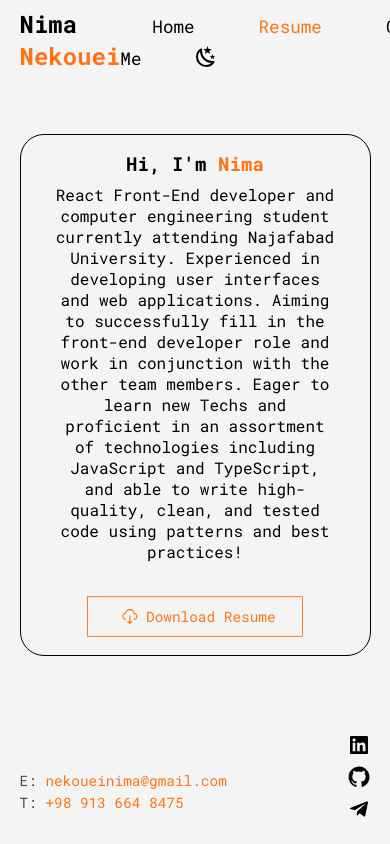
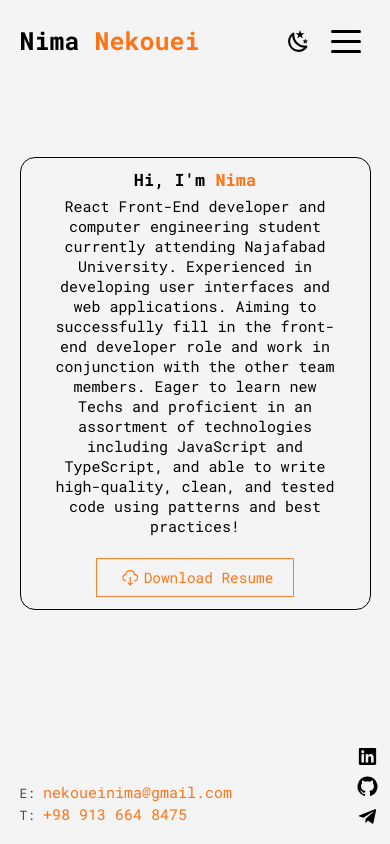
Before and after one commit to nima-ca/portfolio, a Next.js app: page /resume in a window 390 px wide. Built offline with nearby package versions, Linux system fonts and the light colour scheme.

Commit message:
[Feat]: add hamber menu and refactor styling

```diff
--- a/pages/_app.tsx
+++ b/pages/_app.tsx
@@ -1,11 +1,6 @@
-import { Roboto_Mono } from "@next/font/google";
 import "../styles/globals.scss";
 import type { AppProps } from "next/app";
 import Layout from "../src/components/layout/Layout";
-
-const robotoMono = Roboto_Mono({
-  weight: ["400", "700"],
-});
 
 export default function App({ Component, pageProps }: AppProps) {
   return (
--- a/src/components/ColorMode/ColorMode.module.scss
+++ b/src/components/ColorMode/ColorMode.module.scss
@@ -2,14 +2,20 @@
   margin: 0 0 0 2rem;
   input {
     opacity: 0;
+    &:hover {
+      cursor: pointer;
+    }
   }
 
   label {
-    margin-left: -1.5rem;
-    cursor: pointer;
+    &:hover {
+      cursor: pointer;
+    }
+    margin-left: -1rem;
     svg {
+      cursor: pointer;
       margin-bottom: -0.25rem;
-      scale: 1;
+      font-size: 2.5rem;
     }
   }
 }
--- a/src/components/layout/Footer/Footer.module.scss
+++ b/src/components/layout/Footer/Footer.module.scss
@@ -11,10 +11,11 @@
   }
 
   .social {
-    width: 7rem;
+    width: 13rem;
     display: flex;
     justify-content: space-between;
     a {
+      font-size: 2.3rem;
       transition: all 0.2s ease-in-out;
       &:hover {
         color: var(--color-accent);
@@ -31,6 +32,7 @@
 
     a {
       color: var(--color-accent);
+      font-size: 1.5rem;
     }
 
     & > div:first-of-type {
@@ -39,6 +41,7 @@
 
     span {
       opacity: 0.7;
+      font-size: 1.3rem;
     }
 
     svg {
--- a/src/components/layout/Header/Navbar.module.scss
+++ b/src/components/layout/Header/Navbar.module.scss
@@ -1,7 +1,7 @@
 .header {
   @include center;
   width: 100%;
-  height: 5rem;
+  height: 8rem;
 }
 
 .navbar {
@@ -10,17 +10,24 @@
   justify-content: space-between;
   width: 90%;
 
+  & > div {
+    @include center;
+  }
+
   h3 {
-    font-size: 1.5rem;
+    font-size: 2.5rem;
     text-transform: capitalize;
     span {
       color: var(--color-accent);
     }
   }
-  ul {
+  .mobileNav {
+    display: none;
+  }
+  .desktopNav {
     li {
-      font-size: 1.1rem;
-      margin: 0 2rem;
+      font-size: 1.7rem;
+      margin: 0 3rem;
 
       position: relative;
       transition: color 0.2s ease-in-out;
@@ -32,6 +39,165 @@
   }
 }
 
+@media screen and (max-width: 768px) {
+  .navbar {
+    & > div {
+      flex-direction: row-reverse;
+
+      svg {
+        margin: 0.5rem 2rem 0 2rem;
+      }
+    }
+  }
+  .desktopNav {
+    display: none;
+  }
+  .mobileNav {
+    position: relative;
+    display: block !important;
+    margin-bottom: -0.7rem;
+
+    &--list {
+      height: 0;
+      overflow: hidden;
+      background-color: var(--color-primary);
+      display: flex;
+      position: absolute;
+      flex-direction: column;
+      font-size: 1.4rem;
+      left: -10rem;
+      top: 4rem;
+      width: 15rem;
+      @include center;
+      li {
+        width: 10rem;
+        opacity: 0;
+        margin-bottom: 0.5rem;
+      }
+
+      &.is-active {
+        animation: slide 0.3s forwards;
+
+        li {
+          animation: opacity 0.5s forwards;
+        }
+      }
+    }
+  }
+}
+
+@keyframes slide {
+  0% {
+    height: 0;
+  }
+  100% {
+    border: 1px solid var(--color-font);
+    height: 10rem;
+  }
+}
+@keyframes opacity {
+  from {
+    opacity: 0;
+  }
+  to {
+    opacity: 1;
+  }
+}
+
 .active {
   color: var(--color-accent);
 }
+
+.hamburger {
+  display: inline-block;
+  cursor: pointer;
+  transition-property: opacity, filter;
+  transition-duration: 0.15s;
+  transition-timing-function: linear;
+  font: inherit;
+  color: inherit;
+  text-transform: none;
+  background-color: transparent;
+  border: 0;
+  margin: 0;
+  overflow: visible;
+}
+.hamburger:hover {
+  opacity: 0.7;
+}
+.hamburger.is-active:hover {
+  opacity: 0.7;
+}
+.hamburger.is-active .hamburger-inner,
+.hamburger.is-active .hamburger-inner::before,
+.hamburger.is-active .hamburger-inner::after {
+  background-color: var(--color-font);
+}
+
+.hamburger-box {
+  width: 40px;
+  height: 24px;
+  display: inline-block;
+  position: relative;
+}
+
+.hamburger-inner {
+  display: block;
+  top: 50%;
+  margin-top: -2px;
+}
+.hamburger-inner,
+.hamburger-inner::before,
+.hamburger-inner::after {
+  width: 30px;
+  height: 3.5px;
+  background-color: var(--color-font);
+  border-radius: 4px;
+  position: absolute;
+  transition-property: transform;
+  transition-duration: 0.15s;
+  transition-timing-function: ease;
+}
+.hamburger-inner::before,
+.hamburger-inner::after {
+  content: "";
+  display: block;
+}
+.hamburger-inner::before {
+  top: -10px;
+}
+.hamburger-inner::after {
+  bottom: -10px;
+}
+
+/*
+     * Spin
+     */
+.hamburger--spin .hamburger-inner {
+  transition-duration: 0.22s;
+  transition-timing-function: cubic-bezier(0.55, 0.055, 0.675, 0.19);
+}
+.hamburger--spin .hamburger-inner::before {
+  transition: top 0.1s 0.25s ease-in, opacity 0.1s ease-in;
+}
+.hamburger--spin .hamburger-inner::after {
+  transition: bottom 0.1s 0.25s ease-in,
+    transform 0.22s cubic-bezier(0.55, 0.055, 0.675, 0.19);
+}
+
+.hamburger--spin.is-active .hamburger-inner {
+  transform: rotate(225deg);
+  transition-delay: 0.12s;
+  transition-timing-function: cubic-bezier(0.215, 0.61, 0.355, 1);
+}
+.hamburger--spin.is-active .hamburger-inner::before {
+  top: 0;
+  opacity: 0;
+  transition: top 0.1s ease-out, opacity 0.1s 0.12s ease-out;
+}
+.hamburger--spin.is-active .hamburger-inner::after {
+  bottom: 0;
+  transform: rotate(-90deg);
+  transition: bottom 0.1s ease-out,
+    transform 0.22s 0.12s cubic-bezier(0.215, 0.61, 0.355, 1);
+}
--- a/src/components/layout/Header/Navbar.tsx
+++ b/src/components/layout/Header/Navbar.tsx
@@ -2,9 +2,11 @@ import Link from "next/link";
 import styles from "./Navbar.module.scss";
 import { useRouter } from "next/router";
 import ColorMode from "../../ColorMode/ColorMode";
+import { useState } from "react";
 
 const Navbar = () => {
   const router = useRouter();
+  const [isMenuActive, setIsMenuActive] = useState(false);
 
   return (
     <header className={styles.header}>
@@ -12,7 +14,8 @@ const Navbar = () => {
         <h3>
           Nima <span>Nekouei</span>
         </h3>
-        <ul>
+        <div>
+          <ul className={styles.desktopNav}>
             <li className={router.pathname == "/" ? styles.active : ""}>
               <Link href="/">Home</Link>
             </li>
@@ -22,8 +25,39 @@ const Navbar = () => {
             <li className={router.pathname == "/contact" ? styles.active : ""}>
               <Link href="/contact">Contact Me</Link>
             </li>
+          </ul>
+          <div className={styles.mobileNav}>
+            <button
+              onClick={(e) => setIsMenuActive(!isMenuActive)}
+              className={`${styles.hamburger} ${styles["hamburger--spin"]} ${
+                isMenuActive ? styles["is-active"] : ""
+              }`}
+              type="button"
+            >
+              <span className={styles["hamburger-box"]}>
+                <span className={styles["hamburger-inner"]}></span>
+              </span>
+            </button>
+            <ul
+              className={`${styles["mobileNav--list"]} ${
+                isMenuActive ? styles["is-active"] : ""
+              }`}
+            >
+              <li className={router.pathname == "/" ? styles.active : ""}>
+                <Link href="/">Home</Link>
+              </li>
+              <li className={router.pathname == "/resume" ? styles.active : ""}>
+                <Link href="/resume">Resume</Link>
+              </li>
+              <li
+                className={router.pathname == "/contact" ? styles.active : ""}
+              >
+                <Link href="/contact">Contact Me</Link>
+              </li>
+            </ul>
+          </div>
           <ColorMode />
-        </ul>
+        </div>
       </nav>
     </header>
   );
--- a/styles/Home.module.scss
+++ b/styles/Home.module.scss
@@ -5,53 +5,32 @@
 }
 
 .header {
-  width: 65rem;
+  width: 100rem;
   height: 7rem;
-  font-size: 1.8rem;
+  font-size: 2.7rem;
   @include center;
 }
 
 .subHeader {
-  width: 40rem;
+  width: 60rem;
   text-align: center;
-  font-size: 1.4rem;
+  font-size: 1.8rem;
 
   & > span {
     color: var(--color-accent);
   }
 }
 
-@media screen and (max-width: 1000px) {
+@media screen and (max-width: 800px) {
   .header {
-    width: 50rem;
-    font-size: 1.5rem;
+    text-align: center;
+    width: 80%;
+    font-size: 1.8rem;
+    margin-bottom: 3rem;
   }
 
   .subHeader {
-    width: 30rem;
-    font-size: 1.2rem;
+    width: 80%;
+    font-size: 1.5rem;
   }
 }
-@media screen and (max-width: 800px) {
-  .header {
-    text-align: center;
-    width: 25rem;
-    font-size: 1.2rem;
-  }
-
-  .subHeader {
-    width: 25rem;
-    font-size: 1rem;
-  }
-}
-@media screen and (max-width: 450px) {
-  .header {
-    text-align: center;
-    width: 20rem;
-    font-size: 1rem;
-  }
-
-  .subHeader {
-    width: 19rem;
-  }
-}
--- a/styles/Resume.module.scss
+++ b/styles/Resume.module.scss
@@ -4,61 +4,40 @@
 }
 
 .card {
-  width: 70rem;
+  width: 90rem;
   padding: 4rem;
   border: 1px solid var(--color-font);
   border-radius: 1.5rem;
 
   .header {
-    font-size: 1.4rem;
-    margin-bottom: 0.5rem;
+    font-size: 2.5rem;
+    margin-bottom: 1rem;
     span {
       color: var(--color-accent);
     }
   }
   .paragraph {
     margin-bottom: 2rem;
-    font-size: 1.2rem;
+    font-size: 1.5rem;
     text-align: justify;
   }
 
   a {
-    width: 15rem;
+    width: 22rem;
     svg {
-      font-size: 1.2rem;
+      font-size: 2rem;
       margin: 0 0.5rem;
     }
   }
 }
 
-@media screen and (max-width: 1200px) {
+@media screen and (max-width: 1000px) {
   .card {
-    width: 50rem;
+    width: 90%;
     padding: 4rem;
   }
 }
-@media screen and (max-width: 900px) {
-  .card {
-    width: 30rem;
-    padding: 2rem;
 
-    .header {
-      font-size: 1.2rem !important;
-      margin-bottom: 0.5rem;
-      span {
-        color: var(--color-accent);
-      }
-    }
-    .paragraph {
-      margin-bottom: 2rem;
-      font-size: 1rem !important;
-      text-align: justify;
-    }
-    a {
-      scale: 0.9;
-    }
-  }
-}
 @media screen and (max-width: 500px) {
   .card {
     width: 90%;
@@ -70,7 +49,7 @@
     margin: 2rem 0;
 
     .header {
-      font-size: 1.2rem !important;
+      font-size: 1.7rem !important;
       margin-bottom: 0.5rem;
       span {
         color: var(--color-accent);
@@ -79,7 +58,7 @@
     .paragraph {
       width: 90%;
       margin-bottom: 2rem;
-      font-size: 1rem !important;
+      font-size: 1.5rem !important;
       text-align: center;
     }
     a {
--- a/styles/globals.scss
+++ b/styles/globals.scss
@@ -13,6 +13,9 @@
   box-sizing: border-box;
   padding: 0;
   margin: 0;
+}
+html {
+  font-size: 62.5%;
 }
 
 html,
@@ -54,9 +57,9 @@ li {
 
 .button {
   color: var(--color-accent);
-  font-size: 1rem;
+  font-size: 1.6rem;
   border: 1px solid var(--color-accent);
-  padding: 0.7rem 1rem;
+  padding: 1rem 2rem;
   @include center;
   transition: all 0.2s ease-in-out;
   &:hover {
```
Also changed, not shown: styles/Contact.module.scss (+9 -17 lines). Lines whose indentation alone changed are shown as unchanged.
